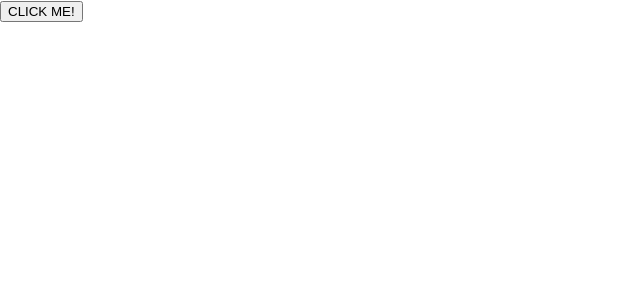
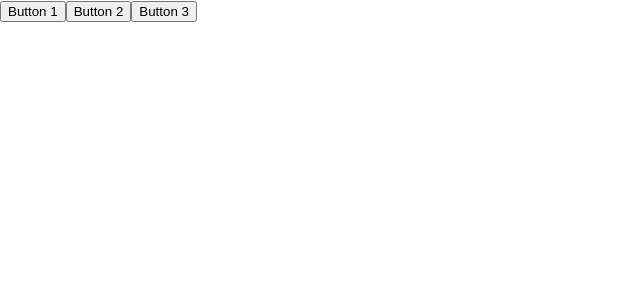
Before and after one commit to JHarry444/LBG-React-Demo, a React (Create React App) app: page / in a window 1280 px wide. Shown: the top 300 px of the page, without its empty margins (0-640 px from the left). Built offline with nearby package versions, Linux system fonts and the light colour scheme.

Commit message:
added example

```diff
--- a/src/App.js
+++ b/src/App.js
@@ -1,4 +1,5 @@
 import MyButton from './components/state/MyButton';
+import QuickExercise from './components/state/QuickEx';
 import KingSolution from './components/static_data/KingSolution';
 import Trainers from './components/static_data/Trainers';
 
@@ -8,7 +9,7 @@ function App() {
 
   return (
     <div>
-      <MyButton/>
+      <QuickExercise />
     </div>
   );
 }
--- a/src/components/state/MyButton.jsx
+++ b/src/components/state/MyButton.jsx
@@ -2,7 +2,7 @@ function MyButton() {
 
 
 
-    return ( <button onClick={() => alert("yo!")}>
+    return ( <button onClick={() => alert("yo!") }>
         CLICK ME!
     </button> );
 }
--- /dev/null
+++ b/src/components/state/QuickEx.jsx
@@ -0,0 +1,9 @@
+function QuickExercise() {
+    return ( <div>
+        <button>Button 1</button>
+        <button>Button 2</button>
+        <button>Button 3</button>
+    </div> );
+}
+
+export default QuickExercise;
```
